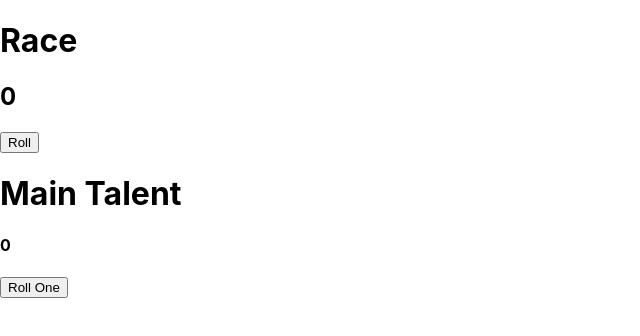
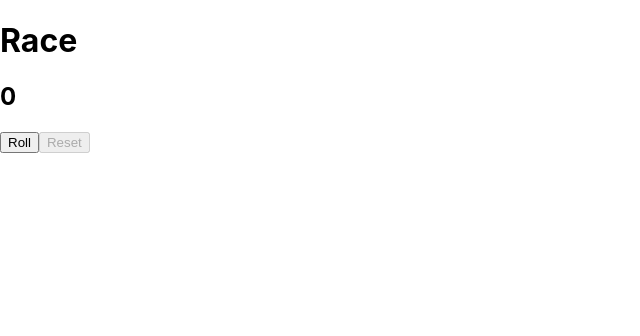
Before and after one commit to kangyongn/skyrim-generator, a React (Create React App) app: page / in a window 1280 px wide. Shown: the top 336 px of the page, without its empty margins (0-640 px from the left). Built offline with nearby package versions, Linux system fonts and the light colour scheme.

Commit message:
added reset button to Race component

```diff
--- a/src/component/Race.js
+++ b/src/component/Race.js
@@ -26,18 +26,29 @@ const Race = props => {
     });
   }
 
+  const handleReset = () => {
+    let initialState = {
+      value: 0,
+      rolled: false
+    }
+
+    setRollOne(initialState)
+    setRollTwo(initialState)
+  }
+
   let totalRoll = rollOne.value + rollTwo.value
 
   return (
     <div>
       <h1>Race</h1>
-      <h2>{(rollOne.rolled && rollTwo.rolled) ? raceDictionary[totalRoll] : rollOne.value}</h2>
+      <h2>{(rollOne.rolled && rollTwo.rolled) ? `${rollOne.value} + ${rollTwo.value}: ${raceDictionary[totalRoll]}` : rollOne.value}</h2>
       {
         !rollOne.rolled ?
         <button onClick={handleRollOne}>Roll</button>
         :
         <button disabled={rollTwo.rolled ? true : false} onClick={handleRollTwo}>Roll</button>
       }
+      <button disabled={(rollOne.rolled && rollTwo.rolled) ? false : true} onClick={handleReset}>Reset</button>
     </div>
   )
 }
--- a/src/component/Talent.js
+++ /dev/null
@@ -1,30 +0,0 @@
-import React, {useState} from 'react';
-
-const Talent = props => {
-  const [rollOne, setRollOne] = useState({
-    value: 0,
-    rolled: false
-  })
-
-  const [rollTwo, setRollTwo] = useState({
-    value: 0,
-    rolled: false
-  })
-
-  const handleRollOne = () => {
-    setRollOne({
-      value: Math.floor(Math.random() * 6) + 1,
-      rolled: true
-    })
-  }
-
-  return (
-    <div>
-      <h1>Main Talent</h1>
-      <h4>{rollOne.value}</h4>
-      <button onClick={handleRollOne}>Roll One</button>
-    </div>
-  )
-}
-
-export default Talent;
--- a/src/container/Randomizer.js
+++ b/src/container/Randomizer.js
@@ -1,12 +1,10 @@
 import React from 'react';
 import Race from '../component/Race';
-import Talent from '../component/Talent';
 
 const Randomizer = props => {
   return (
     <div>
       <Race/>
-      <Talent/>
     </div>
   )
 }
```
